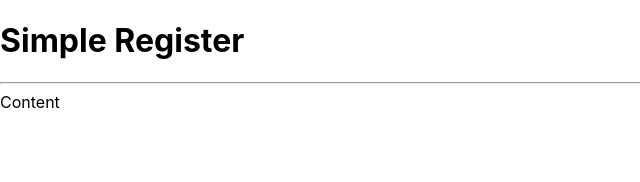
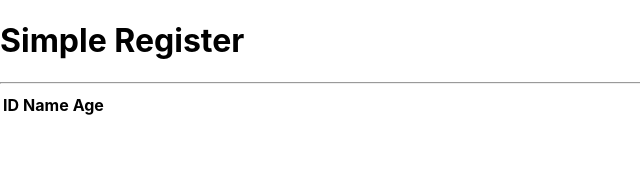
Before and after one commit to betosan83/next-forms-firebase, a Next.js app: page / in a window 1280 px wide. Shown: the top 182 px of the page, without its empty margins (0-640 px from the left). Built offline with nearby package versions, Linux system fonts and the light colour scheme.

Commit message:
Table component!

```diff
--- /dev/null
+++ b/src/components/Table.tsx
@@ -0,0 +1,17 @@
+import Client from "../core/Client";
+
+interface TableProps {
+    clients: Client[]
+}
+
+export default function Table(props) {
+    return (
+        <table>
+            <tr>
+                <th>ID</th>
+                <th>Name</th>
+                <th>Age</th>
+            </tr>
+        </table>
+    )
+}
--- a/src/pages/index.tsx
+++ b/src/pages/index.tsx
@@ -1,9 +1,17 @@
 import Head from 'next/head'
 import Image from 'next/image'
 import Layout from '../components/Layout'
+import Table from '../components/Table'
+import Client from '../core/Client'
 import styles from '../styles/Home.module.css'
 
 export default function Home() {
+  const clients = [
+    new Client('Claudia', 36, '1'),
+    new Client('Beto', 38, '2'),
+    new Client('Oliver', 5, '3'),
+    new Client('Popolo', 3, '4')
+  ]
   return (
     <div className={`
       flex h-screen justify-center items-center
@@ -11,7 +19,7 @@ export default function Home() {
       text-white
     `}>
         <Layout title="Simple Register">
-          <span>Content</span>
+          <Table clients={clients}></Table>
         </Layout>
     </div>
   )
```
